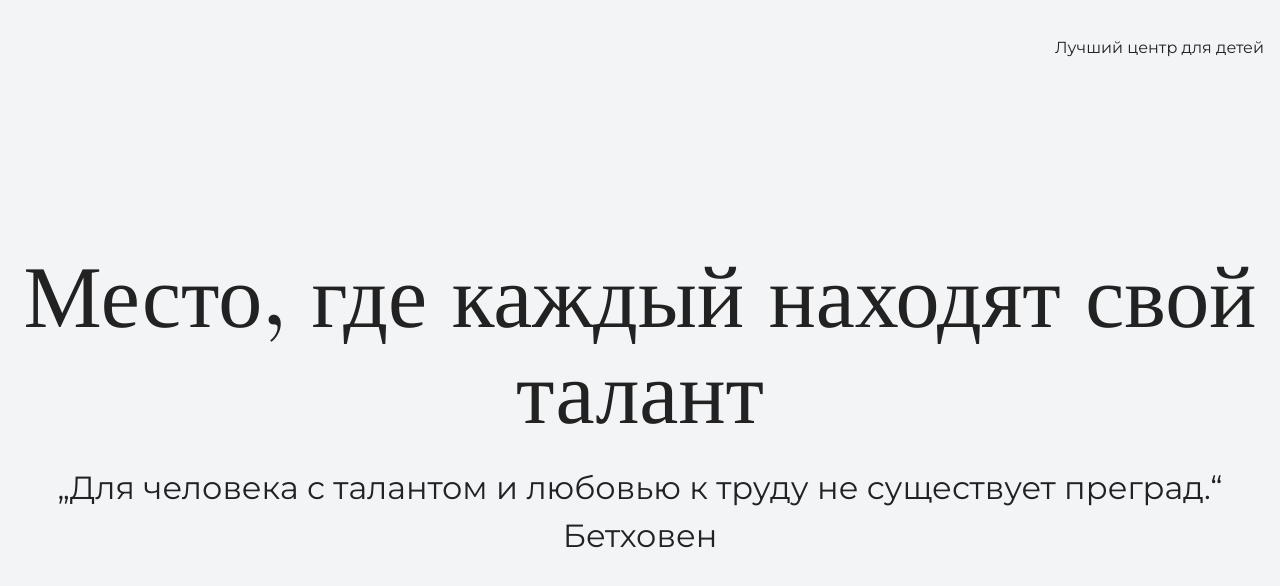
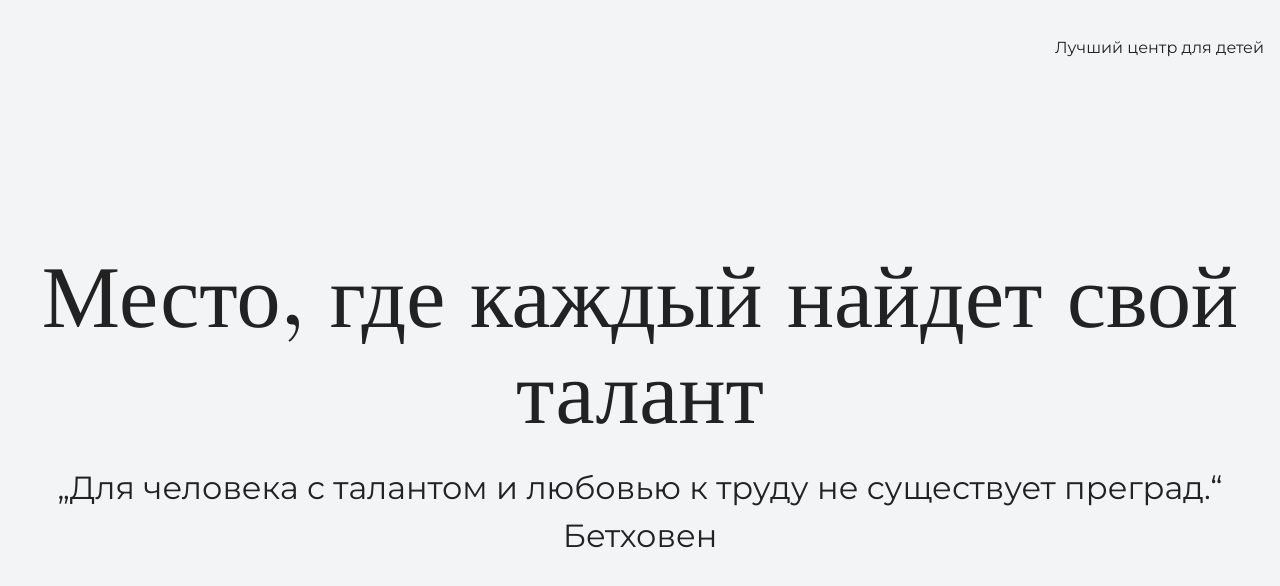
Before and after one commit to tayakim/Chudo, a plain HTML site: page index.html in a window 1280 px wide. Shown: the top 586 px of the page. Drawn offline with nearby package versions, Linux system fonts and the light colour scheme.

Commit message:
Update index.html

```diff
--- a/index.html
+++ b/index.html
@@ -16,7 +16,7 @@
 
     <section class="hero-image">
       <div class="container">
-        <h1 class="heading">Место, где каждый находят свой талант</h1>
+        <h1 class="heading">Место, где каждый найдет свой талант</h1>
         <p>„Для человека с талантом и любовью к труду не существует преград.“ Бетховен</p>
       </div>
     </section>
```
